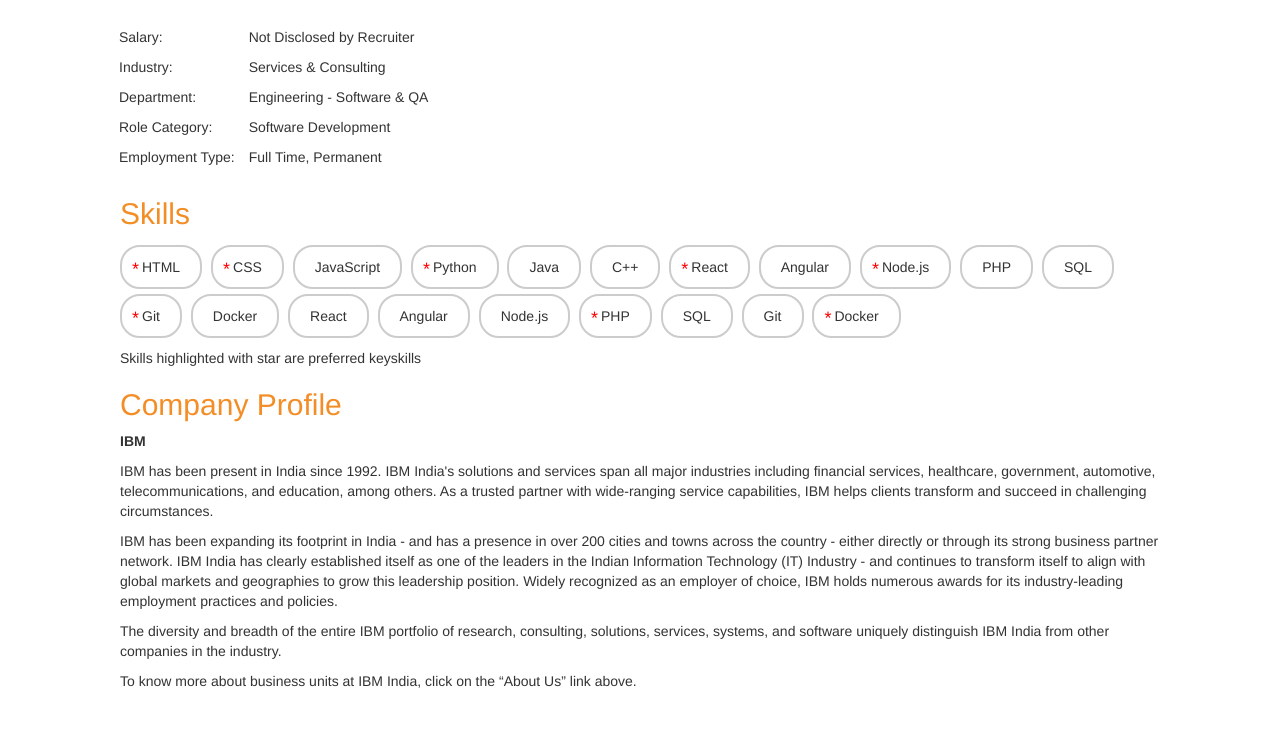
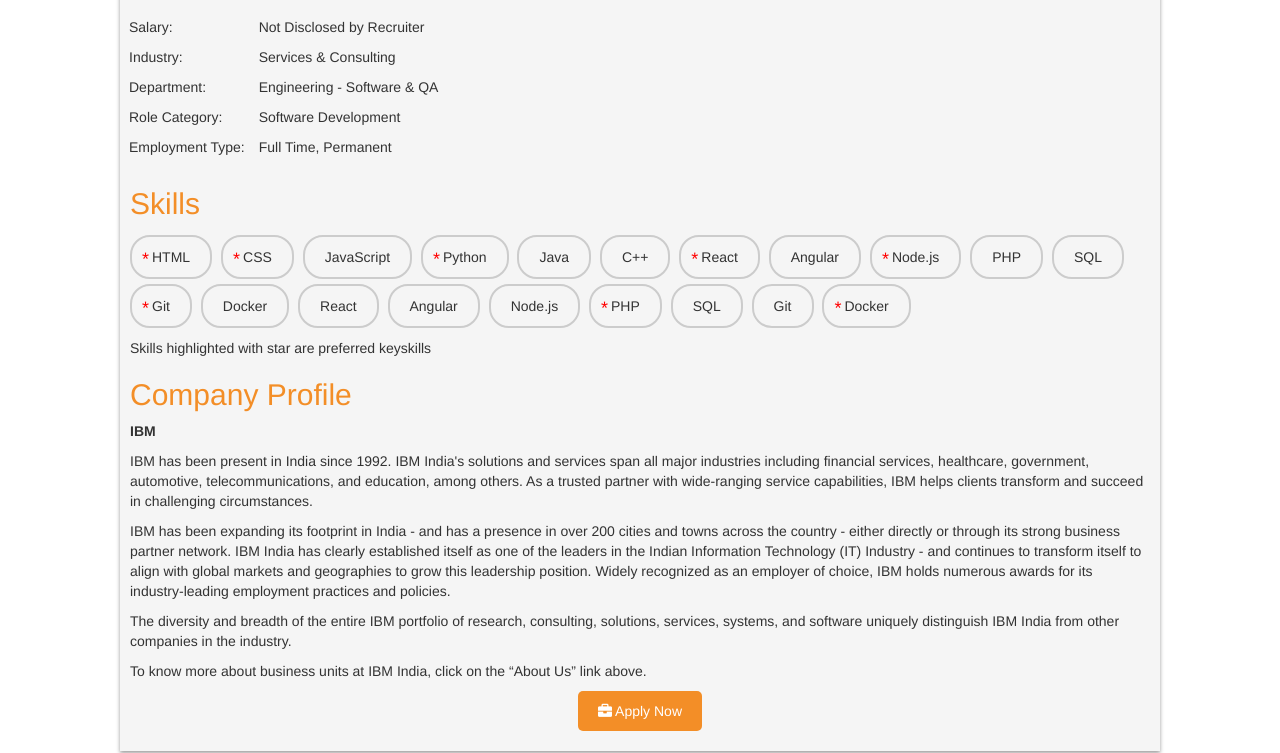
Before and after one commit to mohitdangi/job-page, a plain HTML site: page index.html in a window 1280 px wide. Shown: the part 1851-2604 px from the top of the page. Before the commit the page ends 2574 px from the top, so only its background shows below. Drawn offline with nearby package versions, Linux system fonts and the light colour scheme.

Commit message:
Update index.html

```diff
--- a/index.html
+++ b/index.html
@@ -37,8 +37,10 @@
         padding: 2px 120px;
     }
     .job-section {
-      background-color: #fff;
-      padding: 20px 0px;
+      background-color: whitesmoke;
+      margin-top: 10px;
+      padding: 20px 10px;
+      box-shadow: 0 2px 4px rgba(0, 0, 0, 0.4);
       /* text-align: center; */
     }
     .job-task{
@@ -205,12 +207,19 @@
     .company-info p {
       margin-bottom: 10px;
     }
-
+    .center {
+    display: flex;
+    align-items: center;
+    justify-content: center;
+}
 
     @media (max-width: 768px) {
   .job-page {
     padding: 5px 5px;
   }
+  /* .job-section {
+    width: 95%;
+  } */
   .column{
     width: 100%;
   }
@@ -235,11 +244,11 @@
     width: 50%;
   }
   .carousel-inner {
-    height: 200px; /* Adjust the height for mobile view */
+    height: 150px; /* Adjust the height for mobile view */
   }
 
  img {
-    height: 200px !important;
+    height: 150px !important;
 
     background: cover !important;
   }
@@ -301,9 +310,9 @@
         </div>
 
   </div>
-    <a class="button" href="https://www.example.com/apply">
+    <!-- <a class="button" href="https://www.example.com/apply">
       <i class="fas fa-briefcase icon"></i> Apply Now
-    </a>
+    </a> -->
     </div>
 
     <div class="strip">
@@ -424,6 +433,11 @@
     </div>
   </div>
     </div>
+    <div class="center">
+    <a class="button" href="https://www.example.com/apply">
+      <i class="fas fa-briefcase icon"></i> Apply Now
+    </a>
+    </div>
     </div>
 </body>
 </html>
```
